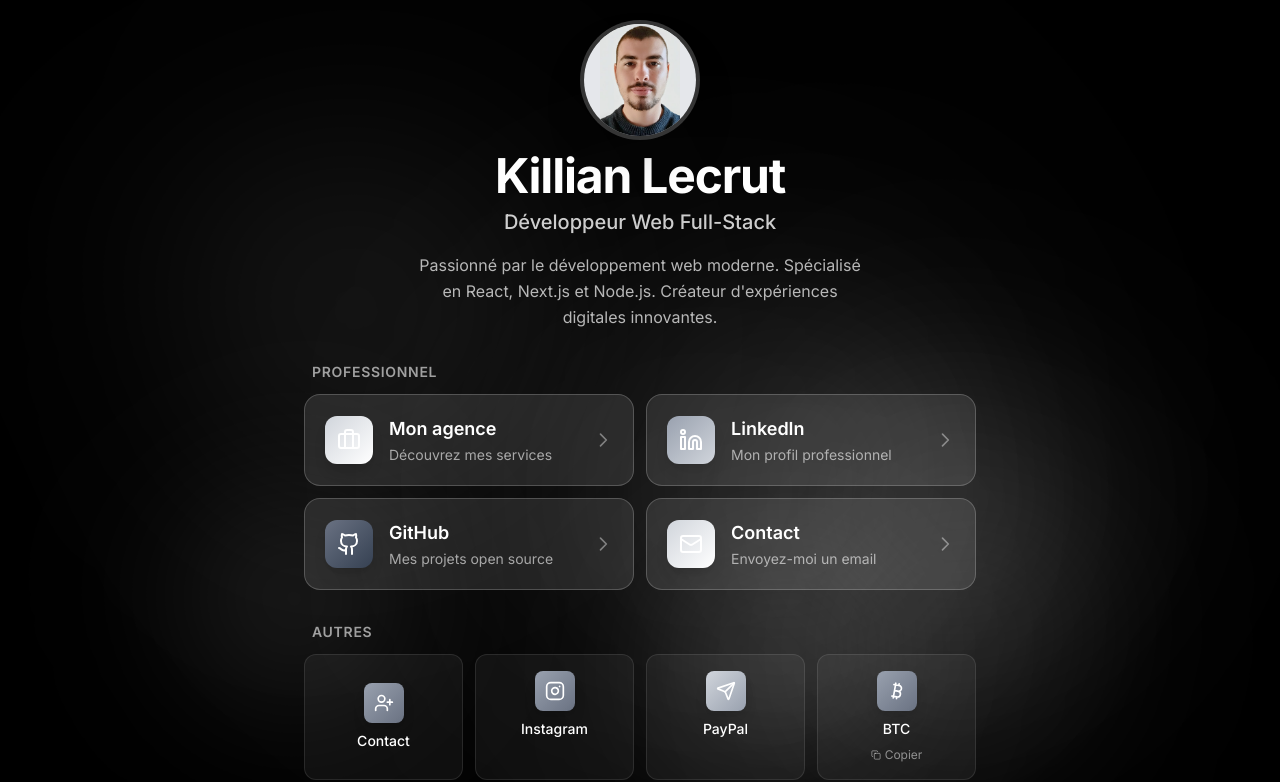
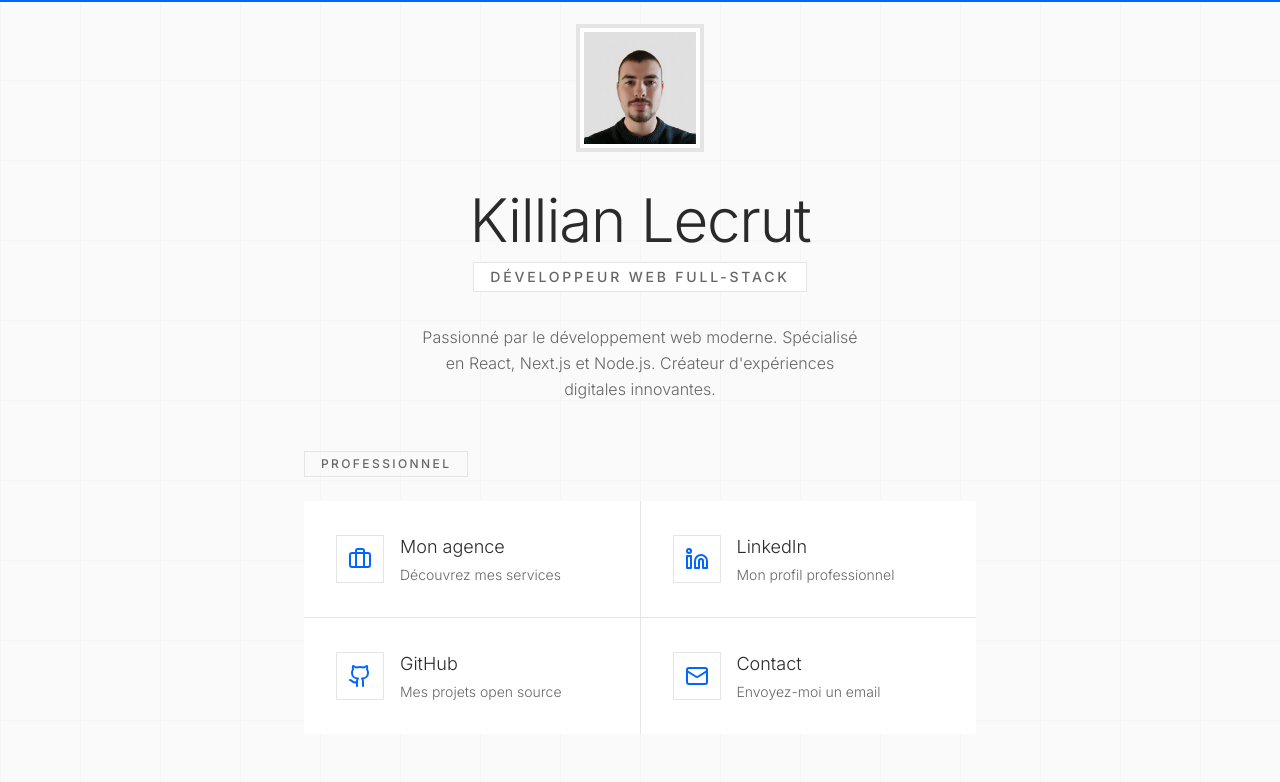
Before and after one commit to blernix/newqr, a Next.js app: page / in a window 1280 px wide. Shown: the top 782 px of the page. Built offline with nearby package versions, Linux system fonts and the light colour scheme.

Commit message:
swiss clean

```diff
--- a/src/app/components/AddContactButton.jsx
+++ b/src/app/components/AddContactButton.jsx
@@ -2,7 +2,7 @@
 
 import { UserPlus } from 'lucide-react';
 
-export default function AddContactButton({ isVisible, delay }) {
+export default function AddContactButton() {
   const handleAddContact = () => {
     // Le fichier .vcf fonctionne sur iOS et Android
     const link = document.createElement('a');
@@ -16,16 +16,13 @@ export default function AddContactButton({ isVisible, delay }) {
   return (
     <button
       onClick={handleAddContact}
-      className={`group relative overflow-hidden bg-white/5 backdrop-blur-xl border border-white/10 rounded-xl p-4 transition-all duration-300 hover:bg-white/10 hover:border-white/30 hover:scale-105 scroll-reveal ${isVisible ? 'is-visible' : ''}`}
-      style={{ animationDelay: delay }}
+      className="group bg-white p-6 hover:bg-[#FAFAFA] transition-colors duration-300"
     >
-      <div className="absolute inset-0 bg-gradient-to-br from-gray-400 to-gray-500 opacity-0 group-hover:opacity-10 transition-opacity duration-300"></div>
-
-      <div className="relative flex flex-col items-center gap-2">
-        <div className="w-10 h-10 rounded-lg bg-gradient-to-br from-gray-400 to-gray-500 flex items-center justify-center text-white shadow-lg transition-transform duration-300 group-hover:scale-110">
+      <div className="flex flex-col items-center gap-3">
+        <div className="w-10 h-10 border border-[#E5E5E5] flex items-center justify-center text-[#0066FF] group-hover:border-[#0066FF] transition-colors">
           <UserPlus size={20} />
         </div>
-        <span className="text-white font-medium text-sm text-center">
+        <span className="text-[#2A2A2A] font-light text-sm text-center">
           Contact
         </span>
       </div>
--- a/src/app/components/Carousel3D.jsx
+++ b/src/app/components/Carousel3D.jsx
@@ -3,7 +3,6 @@
 import { Briefcase, Instagram, Linkedin, Send, Bitcoin, Copy, Github, Mail } from 'lucide-react';
 import toast from 'react-hot-toast';
 import AddContactButton from './AddContactButton';
-import { useScrollReveal } from '../hooks/useScrollReveal';
 
 const professionalLinks = [
   {
@@ -11,28 +10,24 @@ const professionalLinks = [
     description: 'Découvrez mes services',
     icon: <Briefcase size={24} />,
     url: 'https://killian-lecrut.com/',
-    color: 'from-gray-300 to-white'
   },
   {
     title: 'LinkedIn',
     description: 'Mon profil professionnel',
     icon: <Linkedin size={24} />,
     url: 'https://www.linkedin.com/in/killian-lecrut-a80336176/',
-    color: 'from-gray-400 to-gray-300'
   },
   {
     title: 'GitHub',
     description: 'Mes projets open source',
     icon: <Github size={24} />,
     url: 'https://github.com/blernix',
-    color: 'from-gray-500 to-gray-700'
   },
   {
     title: 'Contact',
     description: 'Envoyez-moi un email',
     icon: <Mail size={24} />,
     url: 'mailto:killian.lecrut@gmail.com',
-    color: 'from-gray-300 to-white'
   },
 ];
 
@@ -41,39 +36,36 @@ const personalLinks = [
     title: 'Instagram',
     icon: <Instagram size={20} />,
     url: 'https://www.instagram.com/lct_kiki/',
-    color: 'from-gray-400 to-gray-500'
   },
   {
     title: 'PayPal',
     icon: <Send size={20} />,
     url: 'https://www.paypal.com/paypalme/webcreater',
-    color: 'from-gray-300 to-gray-400'
   },
   {
     title: 'BTC',
     icon: <Bitcoin size={20} />,
     isCrypto: true,
     address: 'bc1qhdj09ms9gehzkrt5vs7cv66k4pakh4l4qdnup0',
-    color: 'from-gray-400 to-gray-500'
   },
   {
     title: 'ETH',
     icon: <svg xmlns="http://www.w3.org/2000/svg" width="20" height="20" viewBox="0 0 256 417" preserveAspectRatio="xMidYMid" className="fill-current"><path d="M127.961 0l-2.795 9.5v275.668l2.795 2.79 127.962-75.638z M127.962 312.187l-1.586 1.92v92.23l1.586 10.66 127.96-212.32z"/></svg>,
     isCrypto: true,
     address: '0x6957a72016c295081Ae1f5f831889CCa0bF16263',
-    color: 'from-gray-300 to-gray-500'
   },
 ];
 
 export function Carousel3D() {
-  const [headerRef, headerVisible] = useScrollReveal({ threshold: 0.2 });
-  const [proLinksRef, proLinksVisible] = useScrollReveal({ threshold: 0.1 });
-  const [otherLinksRef, otherLinksVisible] = useScrollReveal({ threshold: 0.1 });
-  const [footerRef, footerVisible] = useScrollReveal({ threshold: 0.5 });
-
   const handleCopy = (address, title) => {
     navigator.clipboard.writeText(address).then(() => {
-      toast.success(`Adresse ${title} copiée !`);
+      toast.success(`Adresse ${title} copiée !`, {
+        style: {
+          background: '#0066FF',
+          color: '#FFFFFF',
+          border: '1px solid #0066FF',
+        },
+      });
       if (navigator.vibrate) {
         navigator.vibrate(50);
       }
@@ -83,79 +75,78 @@ export function Carousel3D() {
   };
 
   return (
-    <div className="w-full min-h-screen flex items-center justify-center p-6">
-      <div className="w-full max-w-2xl mx-auto space-y-8">
+    <div className="w-full min-h-screen flex items-center justify-center p-6 bg-[#FAFAFA]">
+      {/* Subtle grid background */}
+      <div className="absolute inset-0 bg-[linear-gradient(to_right,#e5e5e5_1px,transparent_1px),linear-gradient(to_bottom,#e5e5e5_1px,transparent_1px)] bg-[size:80px_80px] opacity-20" />
+
+      {/* Blue accent line */}
+      <div className="absolute top-0 left-0 w-full h-[2px] bg-[#0066FF]" />
+
+      <div className="relative z-10 w-full max-w-2xl mx-auto space-y-12">
 
         {/* Header Profile */}
-        <div
-          ref={headerRef}
-          className={`text-center space-y-4 scroll-reveal-scale ${headerVisible ? 'is-visible' : ''}`}
-        >
-          {/* Avatar avec effet glassmorphism */}
-          <div className="relative inline-block group">
-            <div className="w-28 h-28 mx-auto rounded-full   shadow-2xl ring-4 ring-white/20 transition-transform duration-300 group-hover:scale-105">
-              <div className="w-full h-full rounded-full bg-gray-200 flex items-center justify-center">
+        <div className="text-center space-y-8">
+          {/* Avatar Swiss Clean */}
+          <div className="relative inline-block">
+            <div className="w-32 h-32 mx-auto border-4 border-[#E5E5E5] bg-white p-1 transition-all duration-300 hover:border-[#0066FF]">
               <img
-                  src="/profil_killian_lecrut.jpg"
+                src="/profil-killian.png"
                 alt="Killian Lecrut"
-                  className="w-full h-full rounded-full object-contain"
+                className="w-full h-full object-cover"
               />
-              </div>
             </div>
           </div>
 
           {/* Nom et Titre */}
-          <div>
-            <h1 className="text-4xl md:text-5xl font-bold text-white mb-2 tracking-tight">
+          <div className="space-y-3">
+            <h1 className="text-5xl md:text-6xl font-light tracking-[-0.02em] text-[#2A2A2A]">
               Killian Lecrut
             </h1>
-            <p className="text-lg md:text-xl text-white/80 font-medium">
+            <div className="inline-block px-4 py-1 border border-[#E5E5E5] bg-white">
+              <p className="text-sm text-[#666666] uppercase tracking-[0.2em] font-medium">
                 Développeur Web Full-Stack
               </p>
             </div>
+          </div>
 
           {/* Bio */}
-          <p className="text-white/70 max-w-md mx-auto leading-relaxed">
+          <p className="text-[#666666] max-w-md mx-auto leading-relaxed font-light">
             Passionné par le développement web moderne. Spécialisé en React, Next.js et Node.js.
             Créateur d'expériences digitales innovantes.
           </p>
         </div>
 
         {/* Liens Professionnels */}
-        <div
-          ref={proLinksRef}
-          className={`space-y-3 scroll-reveal ${proLinksVisible ? 'is-visible' : ''}`}
-          style={{ animationDelay: '0.2s' }}
-        >
-          <h2 className="text-sm font-semibold text-white/60 uppercase tracking-wider px-2">
+        <div className="space-y-6">
+          <div className="inline-block px-4 py-1 border border-[#E5E5E5]">
+            <h2 className="text-xs font-medium text-[#666666] uppercase tracking-[0.2em]">
               Professionnel
             </h2>
-          <div className="grid grid-cols-1 md:grid-cols-2 gap-3">
+          </div>
+          <div className="grid grid-cols-1 md:grid-cols-2 gap-px bg-[#E5E5E5]">
             {professionalLinks.map((link, i) => (
               <a
                 key={i}
                 href={link.url}
                 target="_blank"
                 rel="noopener noreferrer"
-                className={`group relative overflow-hidden bg-white/10 backdrop-blur-xl border border-white/20 rounded-2xl p-5 transition-all duration-300 hover:bg-white/20 hover:border-white/40 hover:scale-[1.02] hover:shadow-2xl scroll-reveal ${proLinksVisible ? 'is-visible' : ''}`}
-                style={{ animationDelay: `${0.3 + i * 0.1}s` }}
+                className="group bg-white p-8 hover:bg-[#FAFAFA] transition-colors duration-300"
               >
-                {/* Gradient background au hover */}
-                <div className={`absolute inset-0 bg-gradient-to-br ${link.color} opacity-0 group-hover:opacity-10 transition-opacity duration-300`}></div>
-
-                <div className="relative flex items-center gap-4">
-                  <div className={`flex-shrink-0 w-12 h-12 rounded-xl bg-gradient-to-br ${link.color} flex items-center justify-center text-white shadow-lg transition-transform duration-300 group-hover:scale-110 group-hover:rotate-3`}>
+                <div className="flex items-center gap-4">
+                  <div className="flex-shrink-0 w-12 h-12 border border-[#E5E5E5] flex items-center justify-center group-hover:border-[#0066FF] transition-colors">
+                    <div className="text-[#0066FF]">
                       {link.icon}
                     </div>
+                  </div>
                   <div className="flex-1 min-w-0">
-                    <h3 className="text-white font-semibold text-lg mb-0.5 group-hover:translate-x-1 transition-transform duration-300">
+                    <h3 className="text-[#2A2A2A] font-light text-lg mb-1">
                       {link.title}
                     </h3>
-                    <p className="text-white/60 text-sm truncate">
+                    <p className="text-[#666666] text-sm font-light truncate">
                       {link.description}
                     </p>
                   </div>
-                  <svg className="w-5 h-5 text-white/40 group-hover:text-white/80 group-hover:translate-x-1 transition-all duration-300" fill="none" viewBox="0 0 24 24" stroke="currentColor">
+                  <svg className="w-5 h-5 text-[#0066FF] opacity-0 group-hover:opacity-100 group-hover:translate-x-1 transition-all duration-300" fill="none" viewBox="0 0 24 24" stroke="currentColor">
                     <path strokeLinecap="round" strokeLinejoin="round" strokeWidth={2} d="M9 5l7 7-7 7" />
                   </svg>
                 </div>
@@ -165,36 +156,31 @@ export function Carousel3D() {
         </div>
 
         {/* Liens Personnels / Donations */}
-        <div
-          ref={otherLinksRef}
-          className={`space-y-3 scroll-reveal ${otherLinksVisible ? 'is-visible' : ''}`}
-          style={{ animationDelay: '0.4s' }}
-        >
-          <h2 className="text-sm font-semibold text-white/60 uppercase tracking-wider px-2">
+        <div className="space-y-6">
+          <div className="inline-block px-4 py-1 border border-[#E5E5E5]">
+            <h2 className="text-xs font-medium text-[#666666] uppercase tracking-[0.2em]">
               Autres
             </h2>
-          <div className="grid grid-cols-2 md:grid-cols-4 gap-3">
+          </div>
+          <div className="grid grid-cols-2 md:grid-cols-5 gap-px bg-[#E5E5E5]">
             {/* Bouton Ajouter Contact */}
-            <AddContactButton isVisible={otherLinksVisible} delay="0.5s" />
+            <AddContactButton />
 
             {personalLinks.map((link, i) => (
               link.isCrypto ? (
                 <button
                   key={i}
                   onClick={() => handleCopy(link.address, link.title)}
-                  className={`group relative overflow-hidden bg-white/5 backdrop-blur-xl border border-white/10 rounded-xl p-4 transition-all duration-300 hover:bg-white/10 hover:border-white/30 hover:scale-105 scroll-reveal ${otherLinksVisible ? 'is-visible' : ''}`}
-                  style={{ animationDelay: `${0.6 + i * 0.1}s` }}
+                  className="group bg-white p-6 hover:bg-[#FAFAFA] transition-colors duration-300"
                 >
-                  <div className={`absolute inset-0 bg-gradient-to-br ${link.color} opacity-0 group-hover:opacity-10 transition-opacity duration-300`}></div>
-
-                  <div className="relative flex flex-col items-center gap-2">
-                    <div className={`w-10 h-10 rounded-lg bg-gradient-to-br ${link.color} flex items-center justify-center text-white shadow-lg transition-transform duration-300 group-hover:scale-110`}>
+                  <div className="flex flex-col items-center gap-3">
+                    <div className="w-10 h-10 border border-[#E5E5E5] flex items-center justify-center text-[#0066FF] group-hover:border-[#0066FF] transition-colors">
                       {link.icon}
                     </div>
-                    <span className="text-white font-medium text-sm">
+                    <span className="text-[#2A2A2A] font-light text-sm">
                       {link.title}
                     </span>
-                    <div className="flex items-center gap-1 text-xs text-white/50 group-hover:text-white/80 transition-colors">
+                    <div className="flex items-center gap-1 text-xs text-[#666666] group-hover:text-[#0066FF] transition-colors">
                       <Copy size={10} />
                       <span>Copier</span>
                     </div>
@@ -206,16 +192,13 @@ export function Carousel3D() {
                   href={link.url}
                   target="_blank"
                   rel="noopener noreferrer"
-                  className={`group relative overflow-hidden bg-white/5 backdrop-blur-xl border border-white/10 rounded-xl p-4 transition-all duration-300 hover:bg-white/10 hover:border-white/30 hover:scale-105 scroll-reveal ${otherLinksVisible ? 'is-visible' : ''}`}
-                  style={{ animationDelay: `${0.6 + i * 0.1}s` }}
+                  className="group bg-white p-6 hover:bg-[#FAFAFA] transition-colors duration-300"
                 >
-                  <div className={`absolute inset-0 bg-gradient-to-br ${link.color} opacity-0 group-hover:opacity-10 transition-opacity duration-300`}></div>
-
-                  <div className="relative flex flex-col items-center gap-2">
-                    <div className={`w-10 h-10 rounded-lg bg-gradient-to-br ${link.color} flex items-center justify-center text-white shadow-lg transition-transform duration-300 group-hover:scale-110`}>
+                  <div className="flex flex-col items-center gap-3">
+                    <div className="w-10 h-10 border border-[#E5E5E5] flex items-center justify-center text-[#0066FF] group-hover:border-[#0066FF] transition-colors">
                       {link.icon}
                     </div>
-                    <span className="text-white font-medium text-sm">
+                    <span className="text-[#2A2A2A] font-light text-sm">
                       {link.title}
                     </span>
                   </div>
@@ -226,14 +209,12 @@ export function Carousel3D() {
         </div>
 
         {/* Footer */}
-        <p
-          ref={footerRef}
-          className={`text-center text-white/40 text-sm pt-4 scroll-reveal ${footerVisible ? 'is-visible' : ''}`}
-          style={{ animationDelay: '0.8s' }}
-        >
+        <div className="text-center pt-8 border-t border-[#E5E5E5]">
+          <p className="text-[#666666] text-sm font-light">
             © 2025 Killian Lecrut • Tous droits réservés
           </p>
         </div>
       </div>
+    </div>
   );
 }
--- a/src/app/globals.css
+++ b/src/app/globals.css
@@ -1,198 +1,27 @@
 @import "tailwindcss";
-
 
 :root {
   overflow-x: hidden;
 }
 
 body {
-  background-color: #000;
-  color: white;
+  background-color: #FAFAFA;
+  color: #2A2A2A;
   width: 100%;
   min-height: 100vh;
   margin: 0;
   padding: 0;
   overflow-x: hidden;
   overflow-y: auto;
+  font-weight: 300;
 }
 
-/* On garde nos animations ici */
-/* -- VOS ANIMATIONS AURORA -- */
-
-/* Animations de fumée réaliste */
-@keyframes smoke-rise {
-	0% {
-		transform: translateY(0) translateX(0) scale(0.8) rotate(0deg);
-		opacity: 0.4;
-	}
-	50% {
-		transform: translateY(-400px) translateX(100px) scale(1.2) rotate(180deg);
-		opacity: 0.15;
-	}
-	100% {
-		transform: translateY(-800px) translateX(-50px) scale(1.5) rotate(360deg);
-		opacity: 0;
-	}
-}
-
-@keyframes smoke-rise-2 {
-	0% {
-		transform: translateY(0) translateX(0) scale(0.7) rotate(0deg);
-		opacity: 0.35;
-	}
-	50% {
-		transform: translateY(-450px) translateX(-120px) scale(1.3) rotate(-190deg);
-		opacity: 0.12;
-	}
-	100% {
-		transform: translateY(-900px) translateX(80px) scale(1.6) rotate(-360deg);
-		opacity: 0;
-	}
-}
-
-@keyframes smoke-rise-3 {
-	0% {
-		transform: translateY(0) translateX(0) scale(0.9) rotate(0deg);
-		opacity: 0.3;
-	}
-	50% {
-		transform: translateY(-350px) translateX(80px) scale(1.1) rotate(170deg);
-		opacity: 0.1;
-	}
-	100% {
-		transform: translateY(-700px) translateX(-100px) scale(1.4) rotate(340deg);
-		opacity: 0;
-	}
-}
-
-@keyframes smoke-drift {
-	0% {
-		transform: translateX(0) scale(1) rotate(0deg);
-		opacity: 0.08;
-	}
-	50% {
-		transform: translateX(150px) scale(1.2) rotate(90deg);
-		opacity: 0.12;
-	}
-	100% {
-		transform: translateX(-150px) scale(0.9) rotate(180deg);
-		opacity: 0.08;
-	}
-}
-
-@keyframes blob {
-	0% { transform: translate(0px, 0px) scale(1) rotate(0deg); }
-	33% { transform: translate(40px, -30px) scale(1.05) rotate(5deg); }
-	66% { transform: translate(-30px, 40px) scale(0.95) rotate(-5deg); }
-	100% { transform: translate(0px, 0px) scale(1) rotate(0deg); }
-}
-
-@keyframes blob2 {
-	0% { transform: translate(0px, 0px) scale(1) rotate(0deg); }
-	33% { transform: translate(-50px, 40px) scale(1.08) rotate(-8deg); }
-	66% { transform: translate(50px, -30px) scale(0.92) rotate(8deg); }
-	100% { transform: translate(0px, 0px) scale(1) rotate(0deg); }
-}
-
+/* Swiss Clean - Minimal animations */
 @keyframes fadeIn {
-	0% { opacity: 0; transform: translateY(20px); }
+	0% { opacity: 0; transform: translateY(10px); }
 	100% { opacity: 1; transform: translateY(0); }
 }
 
-@keyframes slideUpFade {
-	0% {
-		opacity: 0;
-		transform: translateY(40px);
-	}
-	100% {
-		opacity: 1;
-		transform: translateY(0);
-	}
+.animate-fadeIn {
+  animation: fadeIn 0.4s ease-out;
 }
-
-@keyframes slideLeftFade {
-	0% {
-		opacity: 0;
-		transform: translateX(-30px);
-	}
-	100% {
-		opacity: 1;
-		transform: translateX(0);
-	}
-}
-
-@keyframes slideRightFade {
-	0% {
-		opacity: 0;
-		transform: translateX(30px);
-	}
-	100% {
-		opacity: 1;
-		transform: translateX(0);
-	}
-}
-
-@keyframes scaleIn {
-	0% {
-		opacity: 0;
-		transform: scale(0.9);
-	}
-	100% {
-		opacity: 1;
-		transform: scale(1);
-	}
-}
-
-.animate-blob {
-  animation: blob 20s ease-in-out infinite;
-}
-.animate-blob2 {
-  animation: blob2 25s ease-in-out infinite;
-}
-
-.animate-fadeIn {
-  animation: fadeIn 0.6s ease-out;
-}
-
-/* Classes pour les animations au scroll */
-.scroll-reveal {
-	opacity: 0;
-}
-
-.scroll-reveal.is-visible {
-	animation: slideUpFade 0.8s cubic-bezier(0.16, 1, 0.3, 1) forwards;
-}
-
-.scroll-reveal-left {
-	opacity: 0;
-}
-
-.scroll-reveal-left.is-visible {
-	animation: slideLeftFade 0.8s cubic-bezier(0.16, 1, 0.3, 1) forwards;
-}
-
-.scroll-reveal-right {
-	opacity: 0;
-}
-
-.scroll-reveal-right.is-visible {
-	animation: slideRightFade 0.8s cubic-bezier(0.16, 1, 0.3, 1) forwards;
-}
-
-.scroll-reveal-scale {
-	opacity: 0;
-}
-
-.scroll-reveal-scale.is-visible {
-	animation: scaleIn 0.6s cubic-bezier(0.16, 1, 0.3, 1) forwards;
-}
-
-.animation-delay-2000 {
-  animation-delay: -2s; /* Un délai négatif démarre l'animation en cours de route */
-}
-.animation-delay-4000 {
-  animation-delay: -4s;
-}
-.animation-delay-6000 {
-  animation-delay: -6s;
-}
--- a/src/app/layout.js
+++ b/src/app/layout.js
@@ -1,10 +1,9 @@
 import { Inter } from "next/font/google";
 import "./globals.css";
-import { AuroraBackground } from "./components/AuroraBackground";
 import { Toaster } from "react-hot-toast";
 import PersonSchema from "./components/PersonSchema";
 
-const inter = Inter({ subsets: ["latin"] });
+const inter = Inter({ subsets: ["latin"], weight: ["300", "400", "500", "600"] });
 
 export const metadata = {
   metadataBase: new URL("https://contact.killian-lecrut.com"),
@@ -75,7 +74,6 @@ export default function RootLayout({ children }) {
       </head>
       <body className={inter.className}>
         <Toaster position="top-center" />
-        <AuroraBackground />
         {children}
       </body>
     </html>
```
Also changed, not shown: public/profil-killian.png (added), public/profil_killian_lecrut.jpg (deleted). Lines whose indentation alone changed are shown as unchanged.
